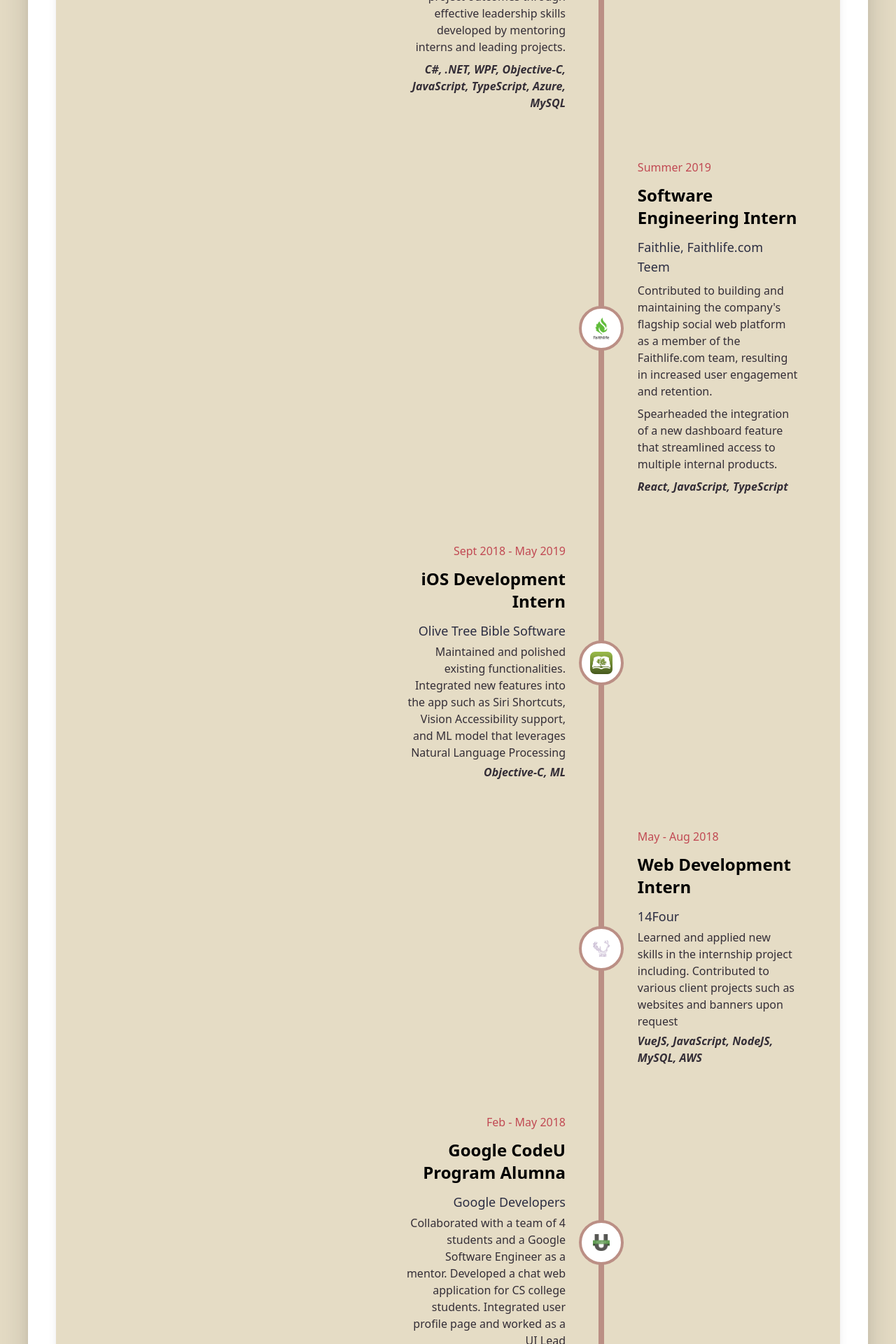
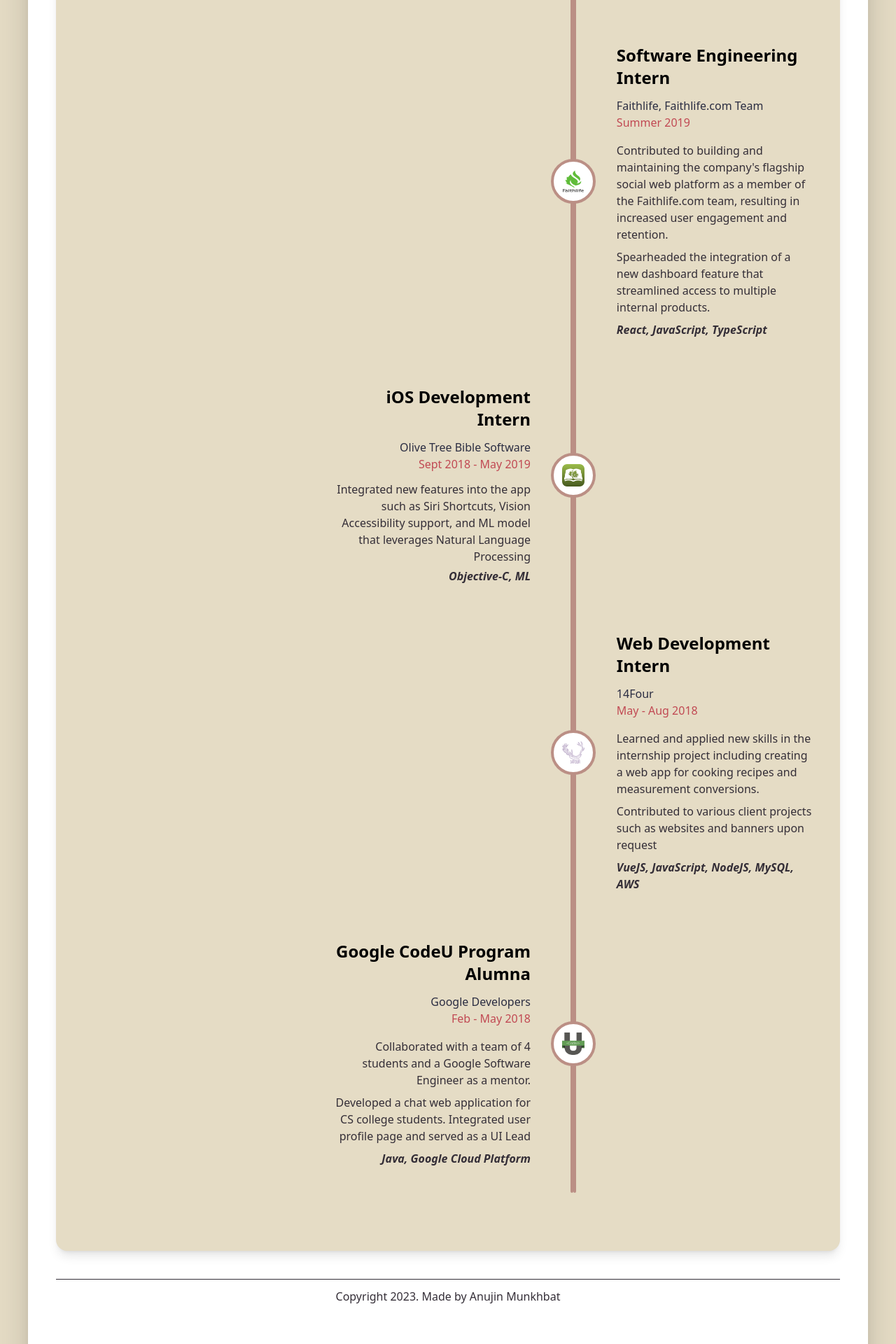
Before and after one commit to anujinm/anujinm.github.io, a Next.js app: page / in a window 1280 px wide. Shown: the part 1680-3600 px from the top of the page at 70% size. Built offline with nearby package versions, Linux system fonts and the light colour scheme.

Commit message:
Make timeline responsive

```diff
--- a/package.json
+++ b/package.json
@@ -20,6 +20,7 @@
   "devDependencies": {
     "autoprefixer": "^10.4.13",
     "postcss": "^8.4.21",
+    "prettier": "2.8.7",
     "tailwindcss": "^3.2.7"
   }
 }
--- a/pages/index.js
+++ b/pages/index.js
@@ -21,10 +21,10 @@
         <link rel="icon" href="/favicon.ico" />
       </Head>
       <main className="bg-beige lg:p-10 md:p-20 lg:p-30 dark:bg-black-blue">
-       <div class="bg-white md:p-10 shadow-xl drop-shadow-2xl w-fit rounded-2xl md:my-10">
+       <div class="bg-white md:p-10 shadow-xl drop-shadow-2xl w-fit lg:rounded-2xl sm:rounded-none md:my-10">
         <section className="">
           <nav className="py-10 mb-12 flex justify-between">
-            <h1 className="text-xl font-burtons">DevelopedByAnu</h1>
+            <h1 class="text-xl font-burtons collapse md:visible">DevelopedByAnu</h1>
             <ul className="flex items-center">
               <li>
                 <BsFillMoonStarsFill onClick={() => setDarkMode(!darkMode)} className="cursor-pointer text-2xl text-dark-purple"/>
@@ -47,7 +47,7 @@
               </div>
             </div>
               <div className="mx-auto bg-gradient-to-b from-beige rounded-full">
-                <Image src={avatar} class="object-contain lg:w-fit lg:h-fit lg:pb-4 md:w-fit md:h-fit md:pt-6 h-64 w-64"/>
+                <Image alt="" src={avatar} class="object-contain lg:w-fit lg:h-fit lg:pb-4 md:w-fit md:h-fit md:pt-6 h-64 w-64"/>
               </div>
           </div>
         </section>
@@ -63,18 +63,19 @@
               <div className="sticky">
                 {/* cool graph of my timeline */}
 
-                <div className="ml-0 md:ml-6 lg:ml-20 sticky">
-                  <div className="relative p-10 h-full">
-                    <div className="border-rosy dark:border-red absolute h-96/100 right-1/2 border-2 border-solid text-rosy rounded-sm"></div>
-                    <div class="border-rosy dark:border-red absolute h-96/100 left-1/2 border-2 border-solid text-rosy rounded-sm"> </div>
+                <div className="ml-0 md:ml-6 lg:ml-0 sticky">
+                  <div className="relative py-10 px-5 h-full">
+                    <div className="border-rosy dark:border-red absolute h-96/100 lg:right-1/2 right-4/5 border-2 border-solid text-rosy rounded-sm"></div>
+                    <div class="border-rosy dark:border-red absolute h-96/100 lg:left-1/2 left-1/5 border-2 border-solid text-rosy rounded-sm"> </div>
 
                     {/* First left item */}
-                    <div class="mb-8 flex justify-between flex-row-reverse items-center w-full left-timeline">
-                      <div class="order-1 w-5/12"></div>
-                      <div class="order-1 w-5/12 px-1 py-4 text-right">
+                    <div class="mb-8 flex justify-between flex-row-reverse items-center w-full right-timeline lg:left-timeline">
+                      <div class="timeline-item-buffer"></div>
+                      <div class="timeline-item-content md:timeline-item-content-md lg:timeline-item-content-left-lg">
+                        <h4 class="mb-3 font-bold text-lg md:text-2xl dark:text-white">Software Engineer ll</h4>
+                        <p class="text-gray-purple dark:text-light-blue text-md">Faithlife, Logos Desktop Team</p>
                         <p class="mb-3 text-base text-red dark:text-red">March 2020 - Current</p>
-                        <h4 class="mb-3 font-bold text-lg md:text-2xl dark:text-white">Software Engineer ll</h4>
-                        <p class="text-gray-purple dark:text-light-blue text-lg">Faithlie, Logos Desktop Tem</p>
+
                         <div class="mt-1 text-sm md:text-base text-gray dark:text-white">
                             <ul class="list-none">
                               <li class="py-1">Led the development of a major feature for the latest release of the Logos app, which was highly valued by customers and contributed to a record-breaking increase in profits.</li>
@@ -84,18 +85,18 @@
                           <p class="italic font-semibold my-1">C#, .NET, WPF, Objective-C, JavaScript, TypeScript, Azure, MySQL</p>
                         </div>
                       </div>
-                      <div class="rounded-full bg-white dark:bg-gray-900 text-rosy dark:text-red border-4 w-16 h-16 absolute left-1/2 -translate-y-4 sm:translate-y-0 transform -translate-x-1/2 flex items-center justify-center">
-                        <Image class="h-8 w-8" src={logos}/>
+                      <div class="timeline-img-container md:timeline-img-container-md lg:timeline-img-container-lg">
+                        <Image class="lg:h-8 lg:w-8 h-6 w-6" src={logos}/>
                       </div>
                     </div>
 
                     {/* Second right item */}
                     <div class="mb-8 flex justify-between items-center w-full right-timeline">
-                      <div class="order-1 w-5/12"></div>
-                      <div class="order-1 w-5/12 px-1 py-4 text-left">
+                      <div class="timeline-item-buffer"></div>
+                      <div class="timeline-item-content md:timeline-item-content-md lg:timeline-item-content-right-lg">
+                        <h4 class="mb-3 font-bold text-lg md:text-2xl dark:text-white">Software Engineering Intern</h4>
+                        <p class="text-gray-purple dark:text-light-blue text-md">Faithlife, Faithlife.com Team</p>
                         <p class="mb-3 text-base text-red dark:text-red">Summer 2019</p>
-                        <h4 class="mb-3 font-bold text-lg md:text-2xl dark:text-white">Software Engineering Intern</h4>
-                        <p class="text-gray-purple dark:text-light-blue text-lg">Faithlie, Faithlife.com Teem</p>
                         <div class="mt-1 text-sm md:text-base leading-snug text-gray dark:text-white">
                           <ul>
                             <li class="py-1">Contributed to building and maintaining the company&apos;s flagship social web platform as a member of the Faithlife.com team, resulting in increased user engagement and retention. </li>
@@ -104,60 +105,66 @@
                           <p class="italic font-semibold my-1">React, JavaScript, TypeScript</p>
                         </div>
                       </div>
-                      <div class="rounded-full bg-white dark:bg-gray-900 text-rosy dark:text-red border-4 w-16 h-16 absolute left-1/2 -translate-y-4 sm:translate-y-0 transform -translate-x-1/2 flex items-center justify-center">
-                        <Image class="h-8 w-6" src={faithlife} />
+                      <div class="timeline-img-container  md:timeline-img-container-md lg:timeline-img-container-lg">
+                        <Image class="lg:h-8 lg:w-8 h-6 w-6" src={faithlife} />
                       </div>
                     </div>
 
                     {/* Third left item */}
-                    <div class="mb-8 flex justify-between flex-row-reverse items-center w-full left-timeline">
-                      <div class="order-1 w-5/12"></div>
-                      <div class="order-1 w-5/12 px-1 py-4 text-right">
+                    <div class="mb-8 flex justify-between flex-row-reverse items-center w-full right-timeline lg:left-timeline">
+                      <div class="timeline-item-buffer"></div>
+                      <div class="timeline-item-content md:timeline-item-content-md lg:timeline-item-content-left-lg">
+                        <h4 class="mb-3 font-bold text-lg md:text-2xl dark:text-white">iOS Development Intern</h4>
+                        <p class="text-gray-purple dark:text-light-blue text-md">Olive Tree Bible Software</p>
                         <p class="mb-3 text-base text-red dark:text-red">Sept 2018 - May 2019</p>
-                        <h4 class="mb-3 font-bold text-lg md:text-2xl dark:text-white">iOS Development Intern</h4>
-                        <p class="text-gray-purple dark:text-light-blue text-lg">Olive Tree Bible Software</p>
                         <div class="mt-1 text-sm md:text-base leading-snug text-gray dark:text-white">
-                          <p>Maintained and polished existing functionalities. Integrated new features into the app such as Siri Shortcuts, Vision Accessibility support, and ML model that leverages Natural Language Processing</p>
+                          <p>Integrated new features into the app such as Siri Shortcuts, Vision Accessibility support, and ML model that leverages Natural Language Processing</p>
                           <p class="italic font-semibold my-1">Objective-C, ML</p>
                         </div>
                       </div>
-                      <div class="rounded-full bg-white dark:bg-gray-900 text-rosy dark:text-red border-4 w-16 h-16 absolute left-1/2 -translate-y-4 sm:translate-y-0 transform -translate-x-1/2 flex items-center justify-center">
-                        <Image class="h-8 w-8" src={olive}/>
+                      <div class="timeline-img-container md:timeline-img-container-md lg:timeline-img-container-lg">
+                        <Image class="lg:h-8 lg:w-8 h-6 w-6" src={olive}/>
                       </div>
                     </div>
 
                     {/* Fourth right item */}
                     <div class="mb-8 flex justify-between items-center w-full right-timeline">
-                      <div class="order-1 w-5/12"></div>
-                      <div class="order-1 w-5/12 px-1 py-4 text-left">
+                      <div class="timeline-item-buffer"></div>
+                      <div class="timeline-item-content md:timeline-item-content-md lg:timeline-item-content-right-lg">
+
+                        <h4 class="mb-3 font-bold text-lg md:text-2xl dark:text-white">Web Development Intern</h4>
+                        <p class="text-gray-purple dark:text-light-blue text-md">14Four</p>
                         <p class="mb-3 text-base text-red dark:text-red">May - Aug 2018</p>
-                        <h4 class="mb-3 font-bold text-lg md:text-2xl dark:text-white">Web Development Intern</h4>
-                        <p class="text-gray-purple dark:text-light-blue text-lg">14Four</p>
                         <div class="mt-1 text-sm md:text-base leading-snug text-gray dark:text-white">
-                          <p>Learned and applied new skills in the internship project including. Contributed to various client projects such as websites and banners upon request</p>
+                          <ul>
+                            <li class="py-1">Learned and applied new skills in the internship project including creating a web app for cooking recipes and measurement conversions.</li>
+                            <li class="py-1">Contributed to various client projects such as websites and banners upon request</li>
+                          </ul>
                           <p class="italic font-semibold my-1">VueJS, JavaScript, NodeJS, MySQL, AWS</p>
                         </div>
                       </div>
-                      <div class="rounded-full bg-white dark:bg-gray-900 text-rosy dark:text-red border-4 w-16 h-16 absolute left-1/2 -translate-y-4 sm:translate-y-0 transform -translate-x-1/2 flex items-center justify-center">
-                        <Image class="h-6 w-6" src={ffour} />
+                      <div class="timeline-img-container md:timeline-img-container-md lg:timeline-img-container-lg">
+                        <Image class="lg:h-8 lg:w-8 h-6 w-6" src={ffour} />
                       </div>
                     </div>
 
                     {/* Fifth left item */}
-                    <div class="mb-8 flex justify-between flex-row-reverse items-center w-full left-timeline">
-                      <div class="order-1 w-5/12"></div>
-                      <div class="order-1 w-5/12 px-1 py-4 text-right">
+                    <div class="mb-8 flex justify-between flex-row-reverse items-center w-full right-timeline lg:left-timeline">
+                      <div class="timeline-item-buffer"></div>
+                      <div class="timeline-item-content md:timeline-item-content-md lg:timeline-item-content-left-lg">
+                        <h4 class="mb-3 font-bold text-lg md:text-2xl dark:text-white">Google CodeU Program Alumna</h4>
+                        <p class="text-gray-purple dark:text-light-blue text-md">Google Developers</p>
                         <p class="mb-3 text-base text-red dark:text-red">Feb - May 2018</p>
-                        <h4 class="mb-3 font-bold text-lg md:text-2xl dark:text-white">Google CodeU Program Alumna</h4>
-                        <p class="text-gray-purple dark:text-light-blue text-lg">Google Developers</p>
                         <div class="mt-1 text-sm md:text-base leading-snug text-gray dark:text-white">
-                          <p>Collaborated with a team of 4 students and a Google Software Engineer as a mentor.
-                             Developed a chat web application for CS college students. Integrated user profile page and worked as a UI Lead</p>
+                          <ul>
+                            <li class="py-1">Collaborated with a team of 4 students and a Google Software Engineer as a mentor.</li>
+                            <li class="py-1">Developed a chat web application for CS college students. Integrated user profile page and served as a UI Lead</li>
+                          </ul>
                           <p class="italic font-semibold my-1">Java, Google Cloud Platform</p>
                         </div>
                     </div>
-                      <div class="rounded-full bg-white dark:bg-gray-900 text-rosy dark:text-red border-4 w-16 h-16 absolute left-1/2 -translate-y-4 sm:translate-y-0 transform -translate-x-1/2 flex items-center justify-center">
-                        <Image class="h-6 w-6" src={codeu} />
+                      <div class="timeline-img-container md:timeline-img-container-md lg:timeline-img-container-lg">
+                        <Image class="lg:h-8 lg:w-8 h-6 w-6" src={codeu} />
                       </div>
                     </div>
                   </div>
--- a/styles/globals.css
+++ b/styles/globals.css
@@ -1,6 +1,33 @@
 @tailwind base;
 @tailwind components;
 @tailwind utilities;
+
+@layer components {
+  .timeline-img-container {
+    @apply rounded-full bg-white text-rosy dark:text-red border-4 w-12 h-12 absolute left-0 translate-y-0 transform flex items-center justify-center;
+  }
+
+  .timeline-img-container-md {
+    @apply rounded-full bg-white text-rosy dark:text-red border-4 w-16 h-16 absolute left-5 -translate-x-1/2 -translate-y-4 transform flex items-center justify-center;
+  }
+
+  .timeline-img-container-lg {
+    @apply rounded-full bg-white text-rosy dark:text-red border-4 w-16 h-16 absolute left-1/2 -translate-x-1/2 -translate-y-4 transform flex items-center justify-center;
+  }
+
+  .timeline-item-content {
+    @apply order-1 lg:w-5/12 w-fit px-1 py-4 text-left ml-10;
+  }
+  .timeline-item-content-md {
+    @apply order-1 lg:w-5/12 w-fit text-left ml-12;
+  }
+  .timeline-item-content-left-lg {
+    @apply order-1 lg:w-5/12 w-fit text-right ml-0;
+  }
+  .timeline-item-content-right-lg {
+    @apply order-1 lg:w-5/12 w-fit text-left ml-0;
+  }
+}
 
 :root {
   --max-width: 1100px;
```
Also changed, not shown: 1 other file (tests, documents, lock files or other folders).
